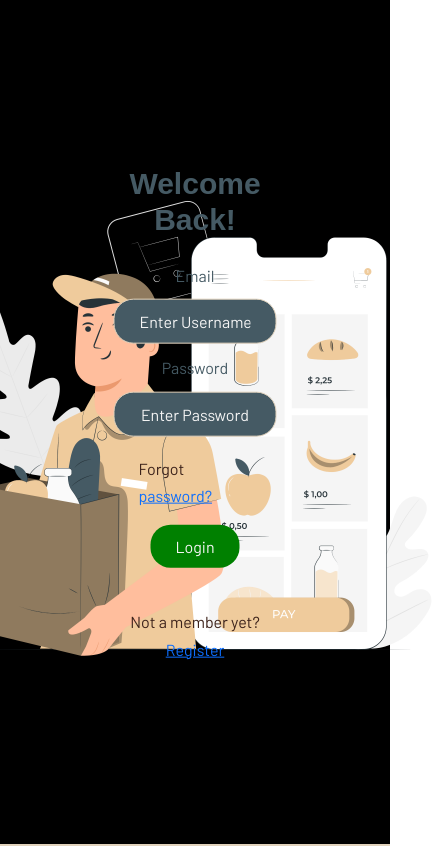
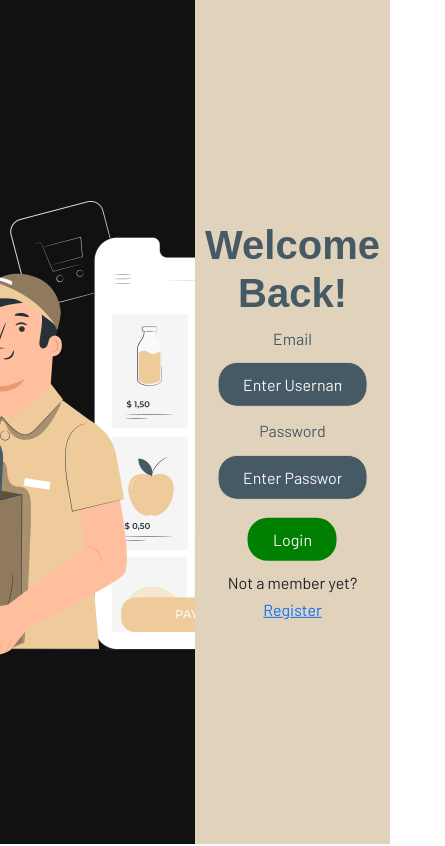
Before and after one commit to Lahlie04/Errands-app, an Angular app in the folder front-end/: page /login in a window 390 px wide. Shown: the top 846 px of the page, 445 px wide, since content can reach past the window. Built offline with nearby package versions, Linux system fonts and the light colour scheme.

Commit message:
updated changes

```diff
--- a/front-end/src/app/components/earnings/earnings.component.css
+++ b/front-end/src/app/components/earnings/earnings.component.css
@@ -2,13 +2,11 @@
 body{
     background-color: #455A64;
     height: 2000px;
-
 }
 h1{
     text-align: center;
     font-family: lora ;
     color: #ffffff;
-
 }
 h4{
    font-family:Arial, Helvetica, sans-serif;
--- a/front-end/src/app/components/earnings/earnings.component.html
+++ b/front-end/src/app/components/earnings/earnings.component.html
@@ -1,10 +1,10 @@
+<app-navbar></app-navbar>
+<body>
 
-<body>
-    <app-navbar></app-navbar>
-<div class="col-sm-12 mt-5">
 
+<div>
     <h1>Earnings</h1>
-
+</div>
     <div class="card mt-3"  *ngFor="let item of earnings"  >
       <div class="card-body">
         <div class="row-list">
@@ -32,5 +32,5 @@
         Total:R{{this.total}}
       </h6>
     </div>
-  </div>
+
 </body>
--- a/front-end/src/app/components/jobs/jobs.component.css
+++ b/front-end/src/app/components/jobs/jobs.component.css
@@ -1,6 +1,12 @@
-.card-header{
+body{
+    background-color: #455A64;
+    height: 2000px;
+    margin-top: 2.5rem;
+}
+
+/* .card-header{
     background-color: white;
-}
+} */
 
 .col-sm-3{
     color: white;
@@ -10,8 +16,10 @@
 
 
 h1{
+
     text-align: center;
     font-family: Lora;
+    color: #ffffff;
 }
 
 .btn{
--- a/front-end/src/app/components/jobs/jobs.component.html
+++ b/front-end/src/app/components/jobs/jobs.component.html
@@ -1,4 +1,5 @@
-
+<body>
+   <app-navbar></app-navbar>
 <div class="container-fluid " >
 
     <div class="row" >
@@ -45,3 +46,4 @@
         </div>
     </div>
 </div>
+</body>
--- a/front-end/src/app/components/login/login.component.css
+++ b/front-end/src/app/components/login/login.component.css
@@ -1,4 +1,4 @@
-/* .split {
+.split {
   height: 100%;
   width: 50%;
   position: fixed;
@@ -9,34 +9,17 @@
 }
 
 /* Control the left side */
-/* .left {
+.left {
   left: 0;
   background-color: #111;
-} */
-/* .left{
-  display : flex;
-  justify-content : center;
-  align-items : center;
-  background-color:#000;
-  height : 100vh;
-
-
-} */
-/* .right{
-  display : flex;
-  justify-content : center;
-  align-items : center;
-  background-color:#E1D2BC;
-  height : 100vh;
-
-} */
+}
 
 /* Control the right side */
-/* .right {
+.right {
   right: 0;
   background-color:#E1D2BC
   ;
-} */
+}
 
 /* If you want the content centered horizontally and vertically */
 .centered {
@@ -57,24 +40,6 @@
 form {
  border: none;
 }
-
-/* Full-width inputs */
-input[type=text], input[type=password] {
-    background-color: #455A64;
-  width: 100%;
-  color: whitesmoke;
-  padding: 8px 25px;
-  border-radius: 20px;
-  margin: 8px 0;
-  display: inline-block;
-  border: 1px solid #E1D2BC;
-}
-::placeholder {
-  color: whitesmoke;
-  opacity: 1; /* Firefox */
-}
-
-
 
 /* Full-width inputs */
 input[type=text], input[type=password] {
@@ -116,22 +81,6 @@ input[type=text], input[type=password] {
   margin: 8px 0;
 }
 
-/* Set a style for all buttons */
-button {
-  background-color: green;
-  color: whitesmoke;
-
-  margin: 8px 0;
-  border: none;
-  cursor: pointer;
-  width:fit-content;
-
-  box-shadow: none;
-  padding: 8px 25px;
-  border: none;
-  border-radius: 20px;
-}
-
 /* Add a hover effect for buttons */
 button:hover {
   opacity: 0.8;
@@ -147,40 +96,10 @@ button:hover {
 
 /* Add padding to containers */
 .container {
-  padding: 16px;
+  /* padding: 16px; */
 
 }
 
-/* The "Forgot password" text */
-span.psw {
-
-  padding-top: 16px;
-  text-align: center;
-}
-
-/* Change styles for span and cancel button on extra small screens */
-@media screen and (max-width: 350px) {
-  span.psw {
-    display: block;
-    float: none;
-
-  }
-
-  .cancelbtn {
-    width: 100%;
-  }
-}
-
-/*
-
-  /* Add padding to containers */
-
-@media (max-width: 1200px) {
-
-  .intro .left, .intro .right{
-    height: 100vh;
-    width: 50%;
-  }
 /* The "Forgot password" text */
 span.psw {
 
@@ -199,51 +118,6 @@ span.psw {
     width: 100%;
   }
 }
-}
-label{
-    color: #455A64;
-
-}
-
-
-
-.intro{
-  display: flex;
-  height:100%
-}
-
-.left{
-  display : flex;
-  justify-content : center;
-  align-items : center;
-  background-color:#000;
-  height : 100vh;
-  color : #000;
-
-}
-.right{
-  display : flex;
-  justify-content : center;
-  align-items : center;
-  background-color:#E1D2BC;
-  height : 100vh;
-  color : #3d231b;
-}
-@media (max-width: 1200px) {
-  .left{
-    height:100vh
-  }
-  .right{
-    height:100vh
-  }
-}
-
-.imgcontainer h4{
-  font-size: 30px;
-  font-family: sans-serif;
-
-
-}
 .imgcontainer{
     color:#455A64;
     font-size: 500;
@@ -251,3 +125,13 @@ label{
 
     line-height: 1.7;
 }
+label{
+    color: #455A64;
+
+}
+.imgcontainer h4{
+  font-size: 40px;
+  font-family: sans-serif;
+
+
+}
--- a/front-end/src/app/components/login/login.component.html
+++ b/front-end/src/app/components/login/login.component.html
@@ -23,9 +23,7 @@
 
               <label for="psw">Password</label>
               <input type="password" placeholder="Enter Password"  formControlName="password"name="psw" required>
-            <div class="forgot">
-                <span class="psw">Forgot <a href="#">password?</a></span>
-              </div>
+
           <div>
               <button type="submit" class="button" (click)="signIn()">Login</button>
             </div>
--- a/front-end/src/app/components/navbar/navbar.component.html
+++ b/front-end/src/app/components/navbar/navbar.component.html
@@ -1,4 +1,4 @@
-<nav class="navbar navbar-expand-lg navbar-light bg-navy">
+<nav class="navbar fixed-top navbar-expand-lg navbar-light bg-navy">
     <a class="navbar-brand" href="#"><b>We-run</b></a>
     <button class="navbar-toggler" type="button" data-toggle="collapse" data-target="#navbarNav" aria-controls="navbarNav" aria-expanded="false" aria-label="Toggle navigation">
       <span class="navbar-toggler-icon"></span>
--- a/front-end/src/app/components/runnerhome/runnerhome.component.css
+++ b/front-end/src/app/components/runnerhome/runnerhome.component.css
@@ -1,6 +1,7 @@
 body{
     background-color:   #455A64;
     height: 2000px;
+    margin-top: 2.4rem;
 
 }
 
@@ -17,6 +18,7 @@ body{
     background: #fff;
     margin-right: 30px;
     margin-left: 30px;
+    margin-top: 40rem
   }
 
 .col-sm-6{
@@ -25,6 +27,7 @@ body{
 
 .container{
     margin-top: 5rem;
+    background-color:   #455A64;
 }
 
 @media screen and (max-width: 600px) {
--- a/front-end/src/app/components/runnerhome/runnerhome.component.html
+++ b/front-end/src/app/components/runnerhome/runnerhome.component.html
@@ -1,15 +1,16 @@
-<body>
-<app-navbar></app-navbar>
 
 
-   <!-- <div class="container mt">
-    <div class="column">
-        <div class="card" routerLink="/earnings">
-          <h5 class="card-title" style="font-weight: bolder; font-family: unset;">Total earnings</h5> -->
+<app-navbar></app-navbar>
+<body>
+
+
+
+
+
 
           <div class="row">
             <div class="col-sm-6">
-              <div class="card mt-5">
+              <div class="card mt-5" routerLink="/Earn">
                 <div class="card-body">
                   <h5 class="card-title">Earnings</h5>
                   <img src="../../../assets/images/Money income-rafiki.png">
@@ -33,7 +34,7 @@
 
 
               <div class="col-sm-6">
-                <div class="card mt-5">
+                <div class="card mt-5" routerLink="/Jobs">
                   <div class="card-body">
                     <h5 class="card-title">Current Jobs</h5>
                     <img src="../../../assets/images/Checking boxes-bro.png">
@@ -54,4 +55,5 @@
                 </div>
               </div>
           </div>
+
         </body>
```
Lines whose indentation alone changed are shown as unchanged.
